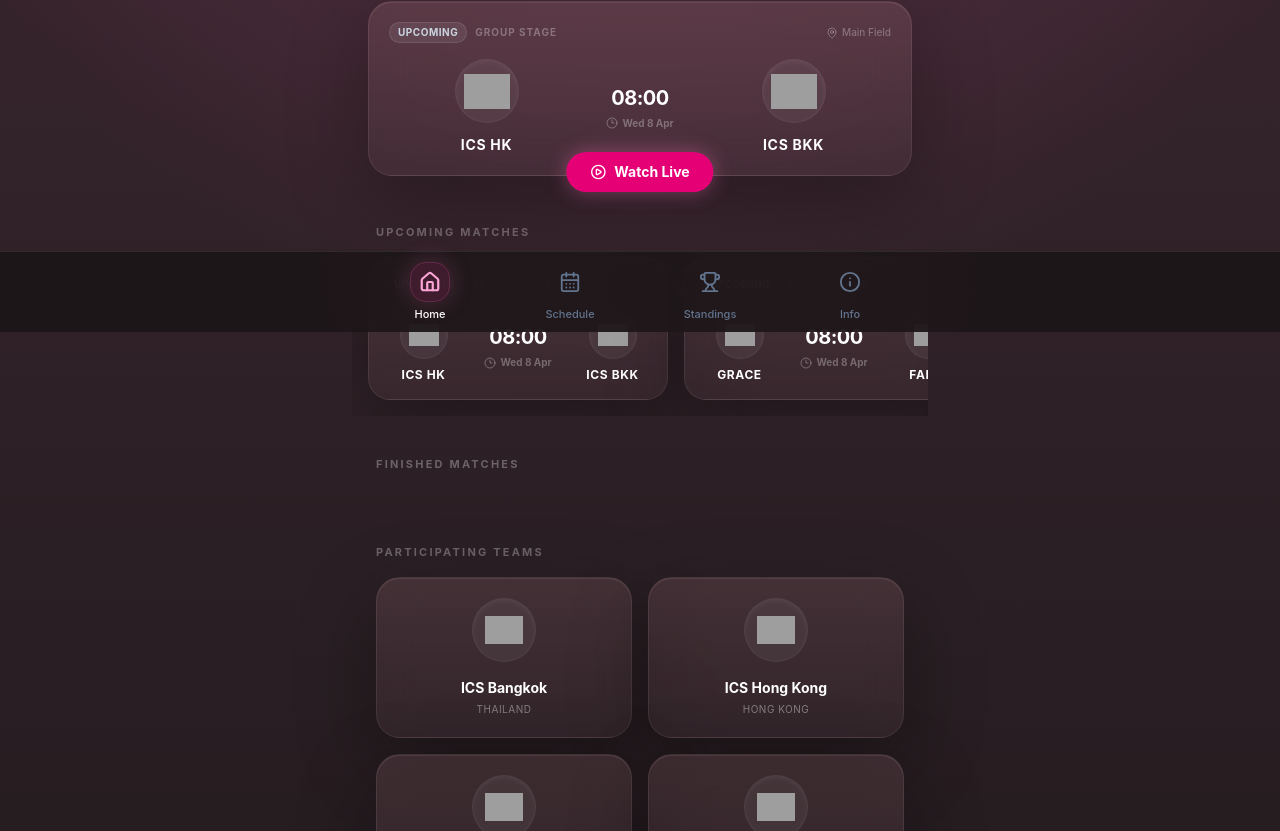
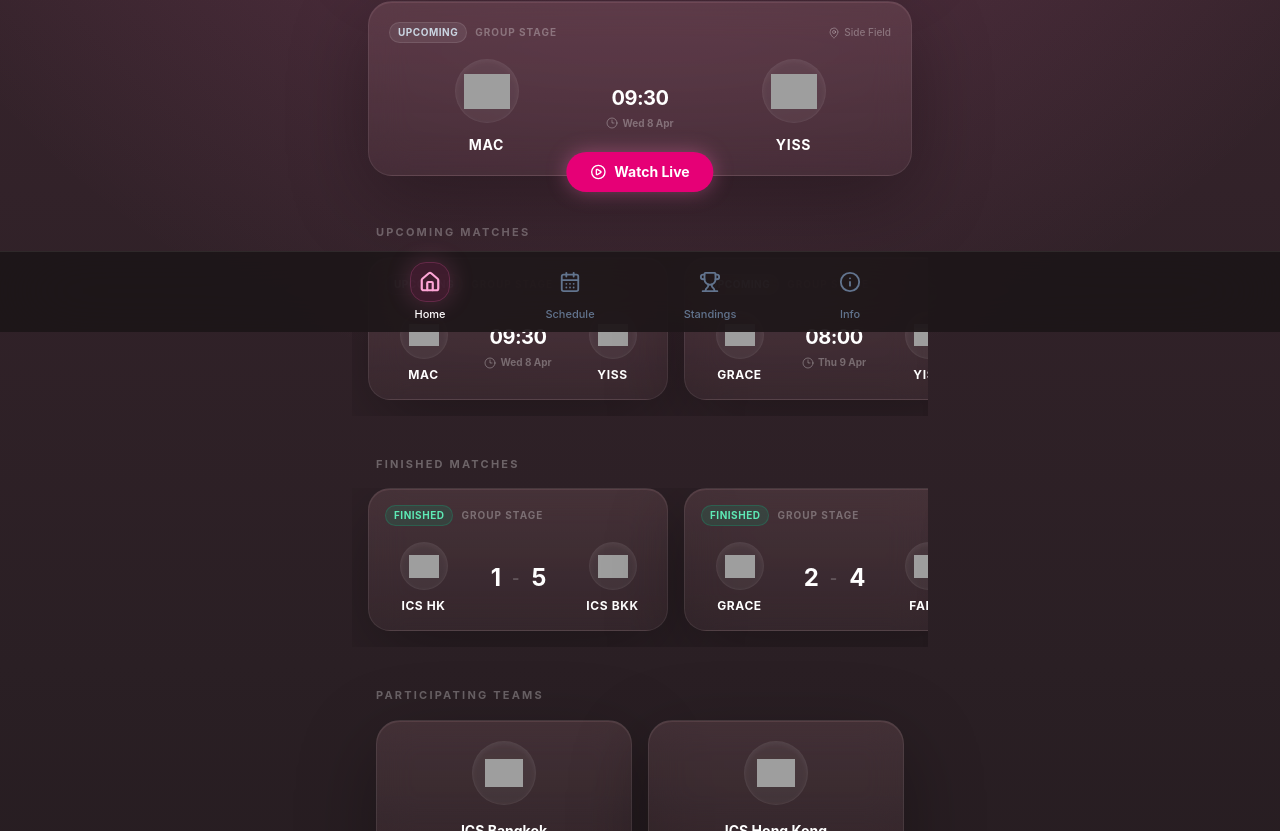
Before and after one commit to varo-wah/ACSC-Girls-Soccer-Project, a React (Vite) app: page / in a window 1280 px wide. Shown: the part 468-1299 px from the top of the page. Built offline with nearby package versions, Linux system fonts and the light colour scheme; grey boxes are pictures that could not be loaded.

Commit message:
feat: Add scores and update match status
Adds home and away scores to match data objects. Updates the status of several matches from 'Upcoming' to 'Finished' to reflect results.

```diff
--- a/src/data.ts
+++ b/src/data.ts
@@ -244,9 +244,11 @@ export const MATCHES: ScheduleItem[] = [
     time: '08:00',
     groupDate: 'Morning Matches',
     stage: 'Day 2',
-    status: 'Upcoming',
+    status: 'Finished',
     venue: 'Main Field',
     competitionLabel: 'Group Stage',
+    homeScore: 1,
+    awayScore: 5,
   },
   {
     id: 'm2',
@@ -258,9 +260,11 @@ export const MATCHES: ScheduleItem[] = [
     time: '08:00',
     groupDate: 'Morning Matches',
     stage: 'Day 2',
-    status: 'Upcoming',
+    status: 'Finished',
     venue: 'Side Field',
     competitionLabel: 'Group Stage',
+    homeScore: 2,
+    awayScore: 4,
   },
   {
     id: 'm3',
@@ -272,9 +276,11 @@ export const MATCHES: ScheduleItem[] = [
     time: '09:30',
     groupDate: 'Morning Matches',
     stage: 'Day 2',
-    status: 'Upcoming',
+    status: 'Finished',
     venue: 'Main Field',
     competitionLabel: 'Group Stage',
+    homeScore: 1,
+    awayScore: 2,
   },
   {
     id: 'm4',
```
